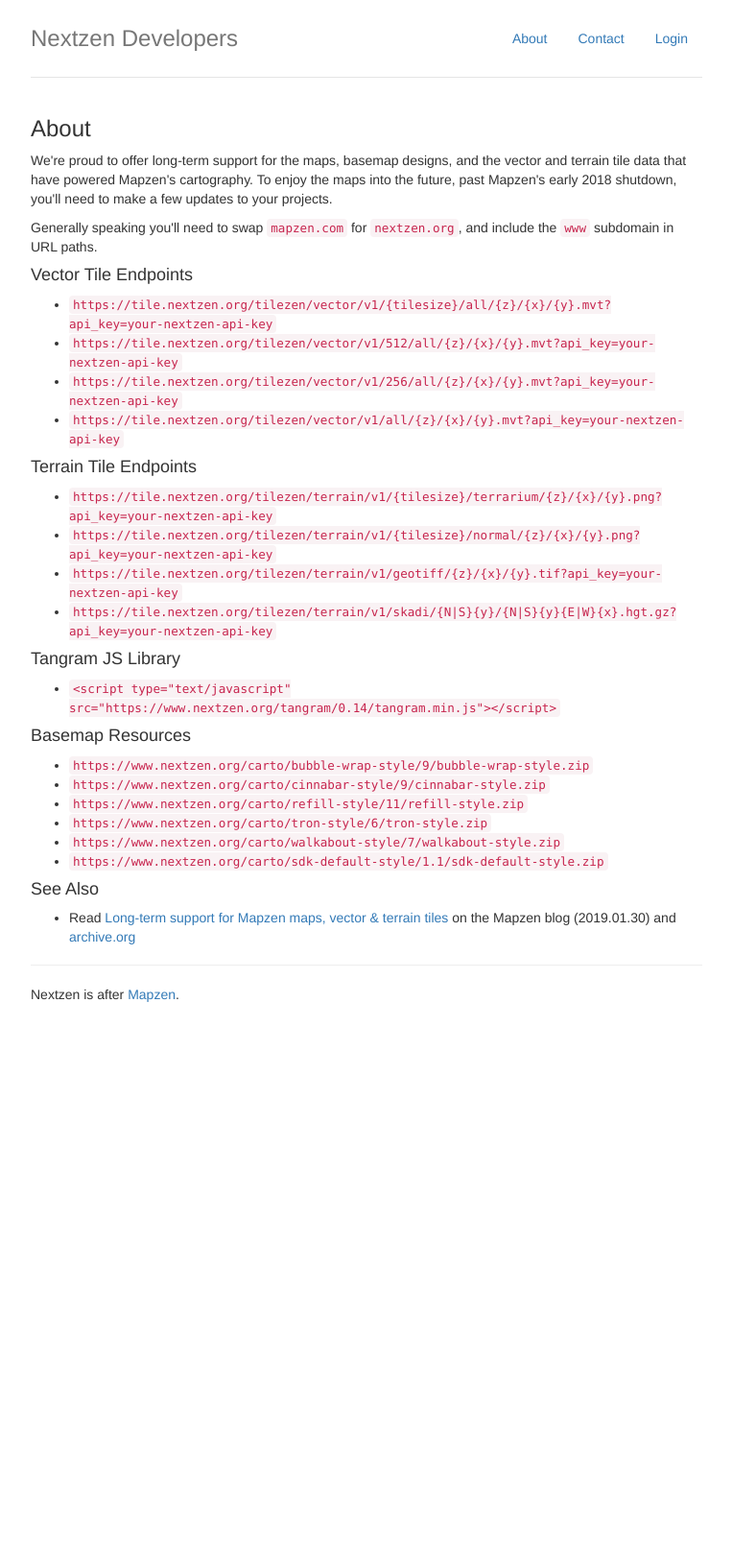
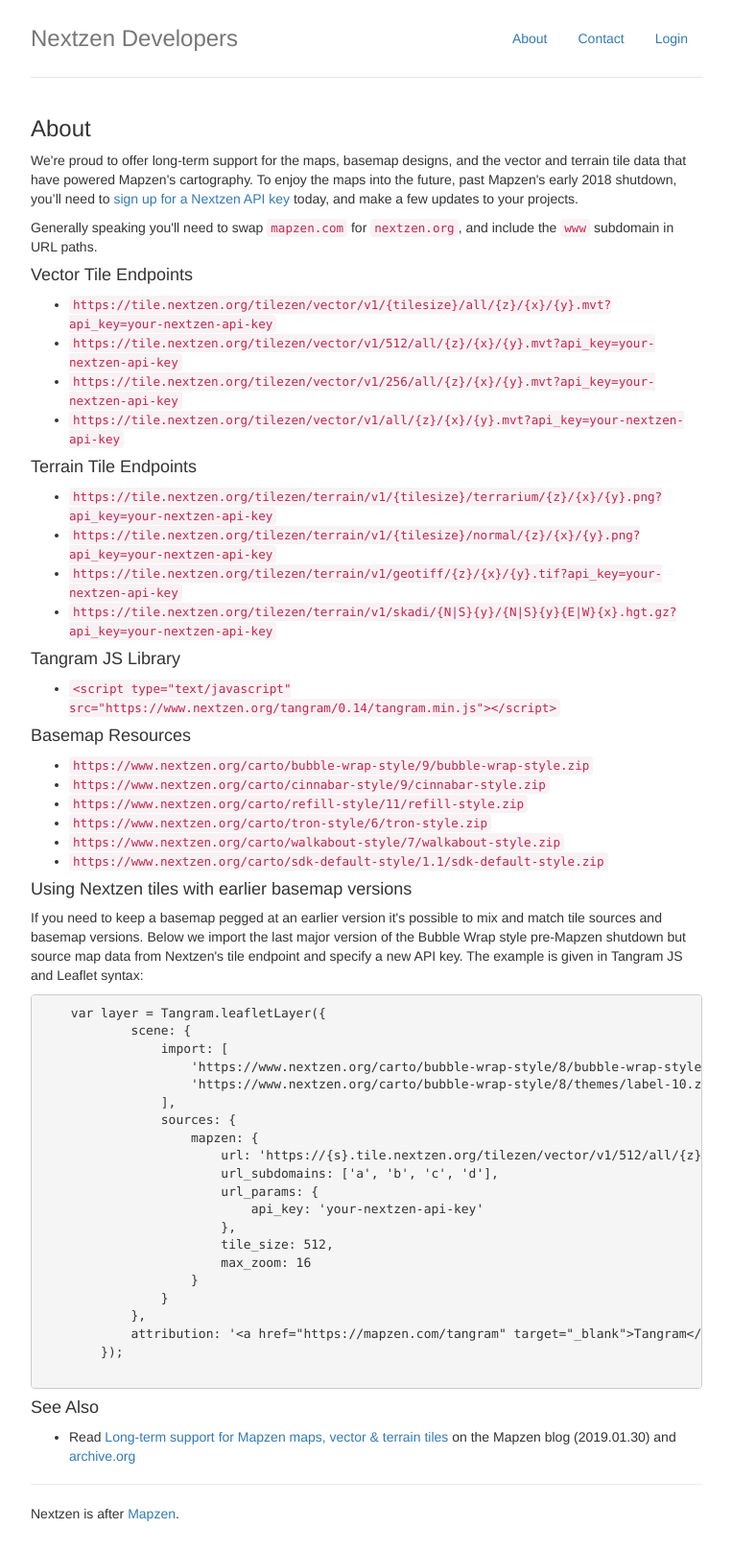
Before and after one commit to nextzen/developers, a Flask app: page /about.html in a window 1280 px wide. Shown: the whole page at 96% size, without its empty margins (258-1021 px from the left). Before the commit the page ends 1044 px from the top, so only its background shows below. Run offline with Flask 2, Linux system fonts and the light colour scheme; some libraries are stand-ins or nearby versions.

Commit message:
mix and match nextzen + earlier basemap versions

```diff
--- a/app/templates/about.html
+++ b/app/templates/about.html
@@ -6,7 +6,7 @@
     <h3>About</h3>
     <p>We're proud to offer long-term support for the maps, basemap designs, and the vector and terrain
        tile data that have powered Mapzen's cartography. To enjoy the maps into the future, past Mapzen's
-       early 2018 shutdown, you'll need to make a few updates to your projects.</p>
+       early 2018 shutdown, you&rsquo;ll need to <a href="https://developers.nextzen.org/">sign up for a Nextzen API key</a> today, and make a few updates to your projects.</p>
 
     <p>Generally speaking you'll need to swap <code>mapzen.com</code> for <code>nextzen.org</code>, and include the <code>www</code> subdomain in URL paths.
 
@@ -45,6 +45,35 @@
       <li><code>https://www.nextzen.org/carto/sdk-default-style/1.1/sdk-default-style.zip</code></li>
     </ul>
 
+      <h4>Using Nextzen tiles with earlier basemap versions</h4>
+
+  <p>If you need to keep a basemap pegged at an earlier version it's possible to mix and match tile sources and basemap versions. Below we import the last major version of the Bubble Wrap style pre-Mapzen shutdown but source map data from Nextzen's tile endpoint and specify a new API key. The example is given in Tangram JS and Leaflet syntax:</p>
+
+    <pre>
+    var layer = Tangram.leafletLayer({
+            scene: {
+                import: [
+                    'https://www.nextzen.org/carto/bubble-wrap-style/8/bubble-wrap-style.zip',
+                    'https://www.nextzen.org/carto/bubble-wrap-style/8/themes/label-10.zip'
+                ],
+                sources: {
+                    mapzen: {
+                        url: 'https://{s}.tile.nextzen.org/tilezen/vector/v1/512/all/{z}/{x}/{y}.mvt',
+                        url_subdomains: ['a', 'b', 'c', 'd'],
+                        url_params: {
+                            api_key: 'your-nextzen-api-key'
+                        },
+                        tile_size: 512,
+                        max_zoom: 16
+                    }
+                }
+            },
+            attribution: '&lt;a href="https://mapzen.com/tangram" target="_blank">Tangram&lt;/a&gt; | &lt;a href="http://www.openstreetmap.org/copyright" target="_blank"&gt;&copy; OpenStreetMap contributors&lt;/a&gt; | &lt;a href="https://www.nextzen.com/" target="_blank"&gt;Nextzen&lt;/a&gt;'
+        });
+    </pre>
+
+
+
     <h4>See Also</h4>
 
     <ul>
```
